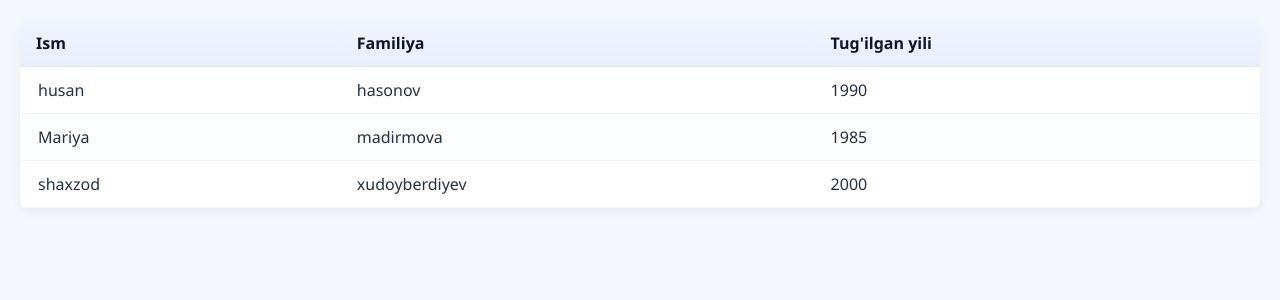
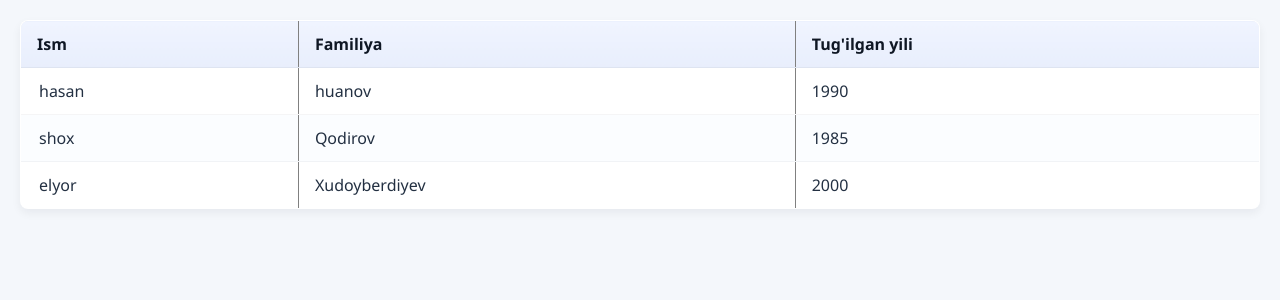
Before and after one commit to Asrorbek56/php-lesson, a PHP site: page /table.php in a window 1280 px wide. Shown: the top 300 px of the page. Run offline with PHP 8.4, Linux system fonts and the light colour scheme.

Commit message:
izoh yangi mavzularni boshlashdagi checkpoint

```diff
--- a/table.php
+++ b/table.php
@@ -1,8 +1,8 @@
 <?php
     $people = [
-        ['ism' => 'husan', 'familiya' => 'hasonov', 't_yili' => 1990],
-        ['ism' => 'Mariya', 'familiya' => 'madirmova', 't_yili' => 1985],
-        ['ism' => 'shaxzod', 'familiya' => 'xudoyberdiyev', 't_yili' => 2000],
+        ['ism' => 'hasan', 'familiya' => 'huanov', 't_yili' => 1990],
+        ['ism' => 'shox', 'familiya' => 'Qodirov', 't_yili' => 1985],
+        ['ism' => 'elyor', 'familiya' => 'Xudoyberdiyev', 't_yili' => 2000],
     ]
 ?>
 <!DOCTYPE html>
@@ -86,7 +86,7 @@
 </head>
 <body>
 
-    <table cellpadding="8" cellspacing="0" style="border-collapse:collapse; width:100%;">
+    <table border="1" cellpadding="8" cellspacing="0" style="border-collapse:collapse; width:100%;">
         <thead style="background:#f0f0f0;">
             <tr>
                 <th>Ism</th>
```
